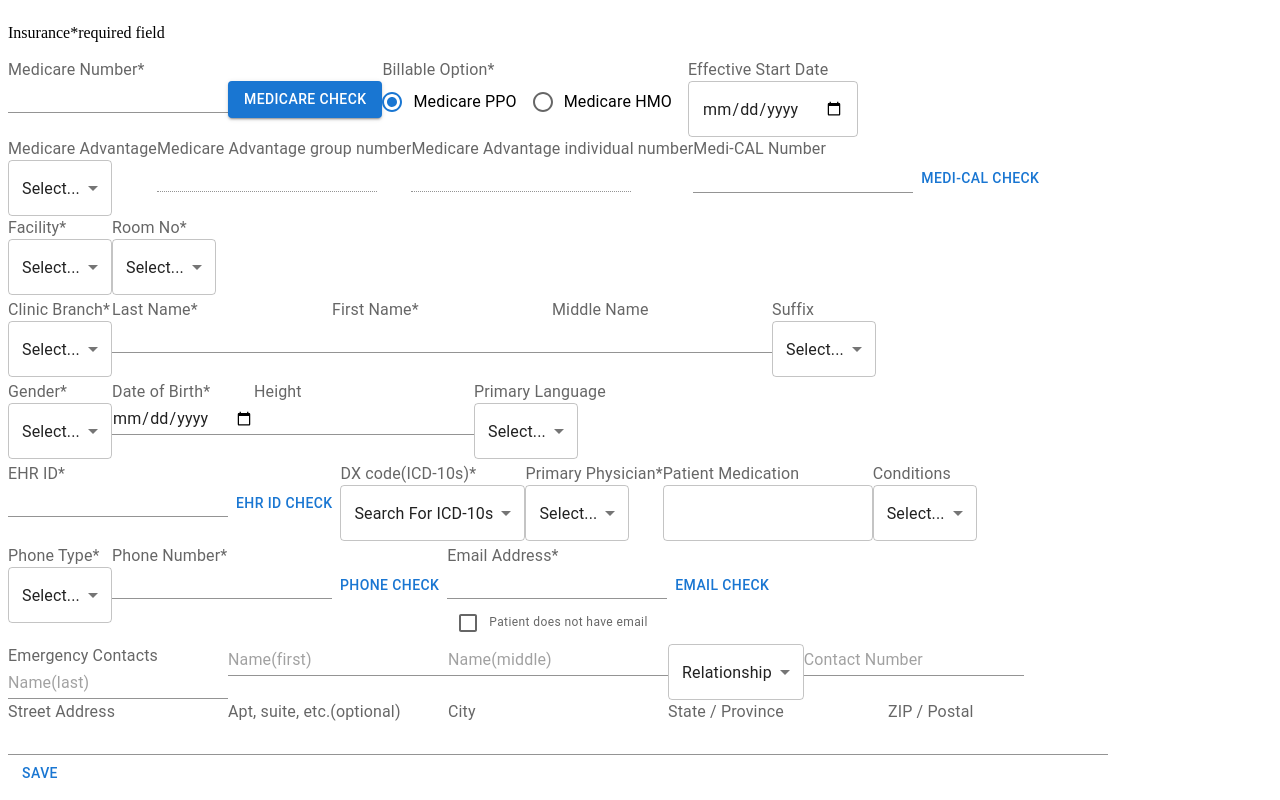
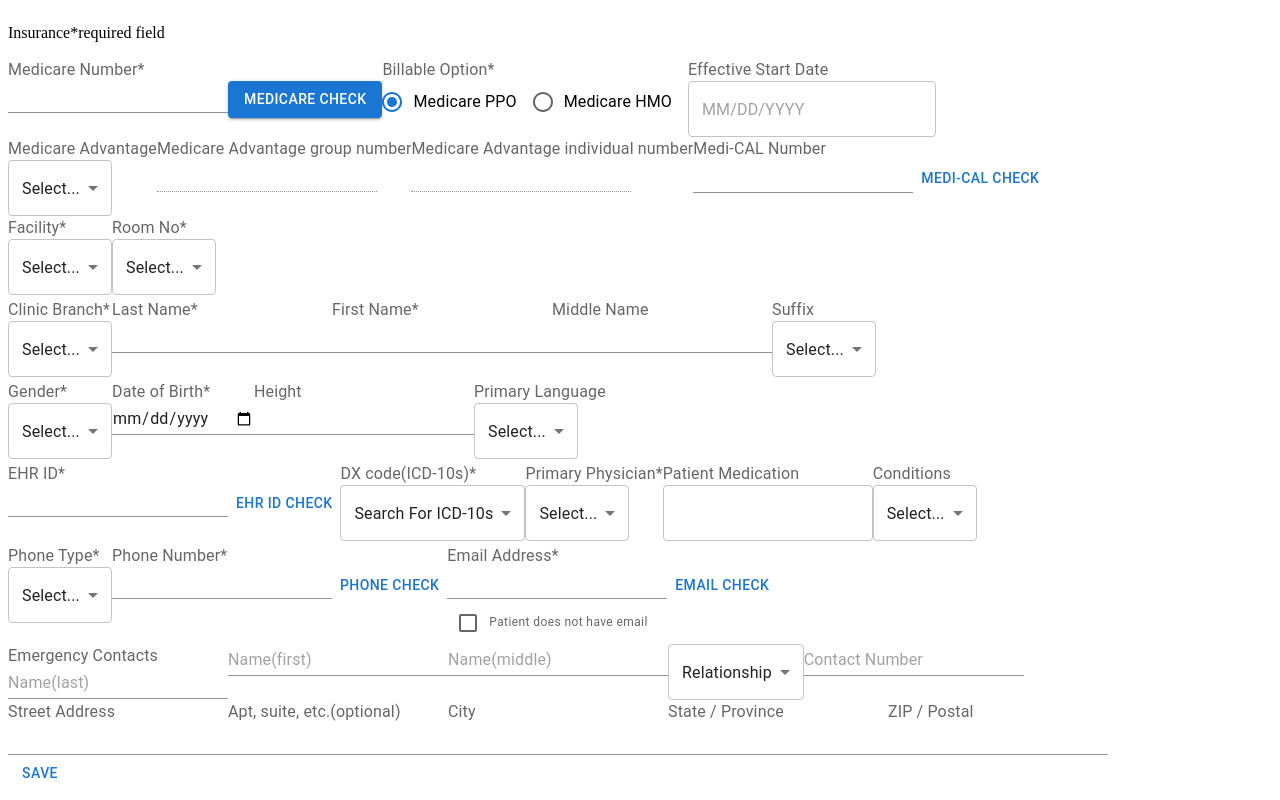
Before and after one commit to jiji-hoon96/hookForm-ex, a React (Vite) app: page /patientCreate-EH in a window 1280 px wide. Built offline with nearby package versions, Linux system fonts and the light colour scheme.

Commit message:
feat: DatePicker hook form

```diff
--- a/src/test2/EH/Schema/InsuranceSchema.ts
+++ b/src/test2/EH/Schema/InsuranceSchema.ts
@@ -5,9 +5,9 @@ export type InsuranceSchemaType = z.infer<typeof insuranceSchema>;
 export const insuranceSchema = z.object({
   medicareNumber: z.string().min(1, "This field is required."),
 
+  billableOption: z.enum(["Medicare PPO", "Medicare HMO"]),
+
   date: z.string().date().optional(),
-
-  billableOption: z.enum(["Medicare PPO", "Medicare HMO"]),
 
   medicareAdvantage: z
     .enum(["box1", "box2", "box3", "defaultValue"])
--- a/src/test2/EH/test2.tsx
+++ b/src/test2/EH/test2.tsx
@@ -1,4 +1,3 @@
-import { zodResolver } from "@hookform/resolvers/zod";
 import {
   Radio,
   FormControlLabel,
@@ -12,9 +11,14 @@ import {
   Checkbox,
   FormHelperText,
 } from "@mui/material";
-import { useForm } from "react-hook-form";
+import { DatePicker } from "@mui/x-date-pickers";
+import { LocalizationProvider } from "@mui/x-date-pickers";
+import { AdapterDayjs } from "@mui/x-date-pickers/AdapterDayjs";
+import { zodResolver } from "@hookform/resolvers/zod";
+import { useForm, Controller } from "react-hook-form";
 import { InsuranceSchemaType, insuranceSchema } from "./Schema/InsuranceSchema";
 import FormedInput from "./entity/FormedInput";
+import dayjs from "dayjs";
 
 const BillableOptionValue = ["Medicare PPO", "Medicare HMO"];
 const MedicareAdvantageValue = ["box1", "box2", "box3"];
@@ -28,7 +32,6 @@ const DXCodeValue = ["box1", "box2", "box3"];
 const PrimaryPhysicianValue = ["box1", "box2", "box3"];
 const ConditionValue = ["box1", "box2", "box3"];
 const PhoneTypeValue = ["Home", "Work", "Mobile"];
-
 const RelationshipValue = ["box1", "box2", "box3"];
 
 function Test2EH() {
@@ -88,7 +91,20 @@ function Test2EH() {
 
           <div>
             <InputLabel>Effective Start Date</InputLabel>
-            <TextField type='date' />
+            <LocalizationProvider dateAdapter={AdapterDayjs}>
+              <Controller
+                control={control}
+                name='date'
+                render={({ field: { onChange, value } }) => (
+                  <DatePicker
+                    onChange={(date) =>
+                      onChange(dayjs(date).format("YYYY-MM-DD"))
+                    }
+                    value={value ? dayjs(value) : null}
+                  />
+                )}
+              />
+            </LocalizationProvider>
           </div>
         </section>
 
```
